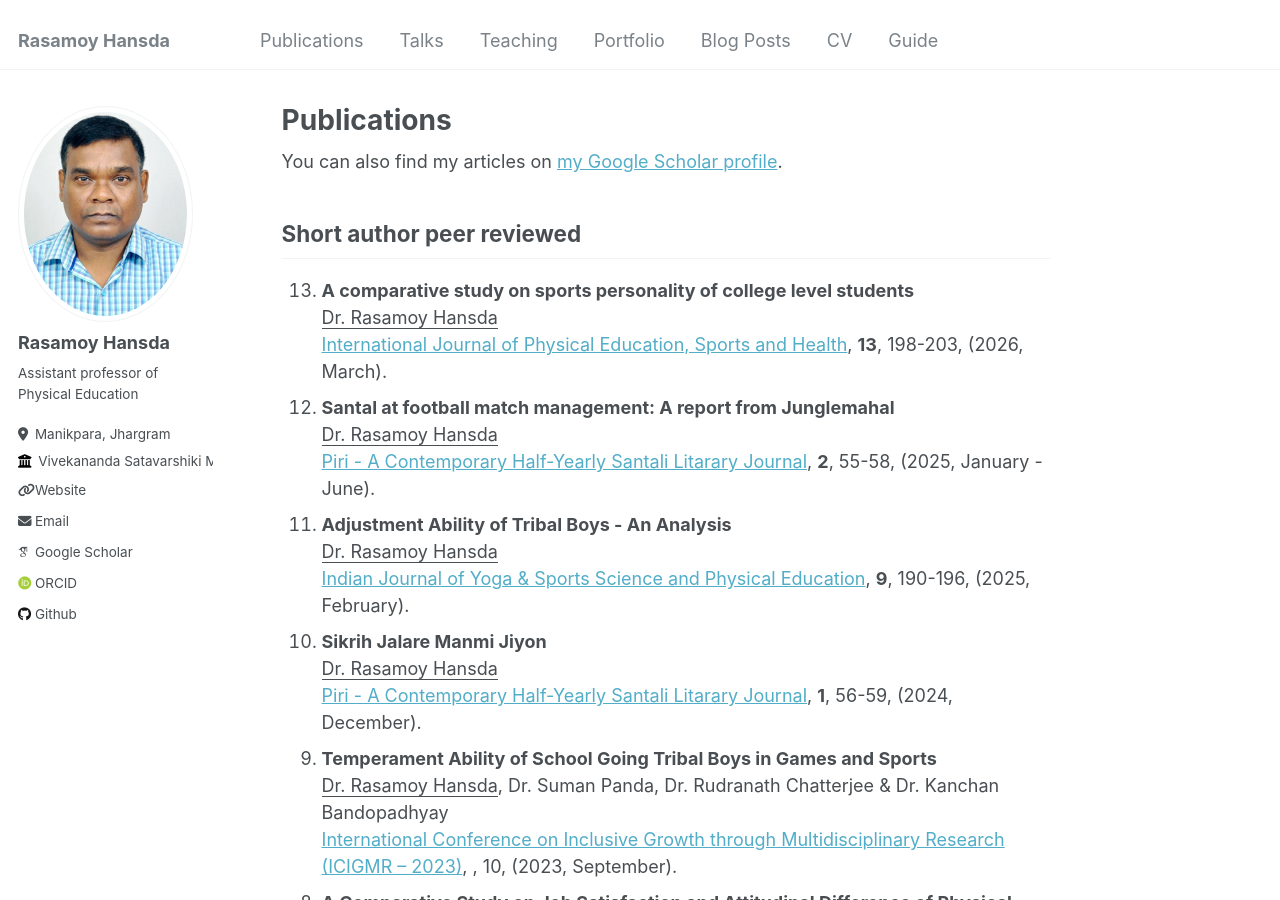
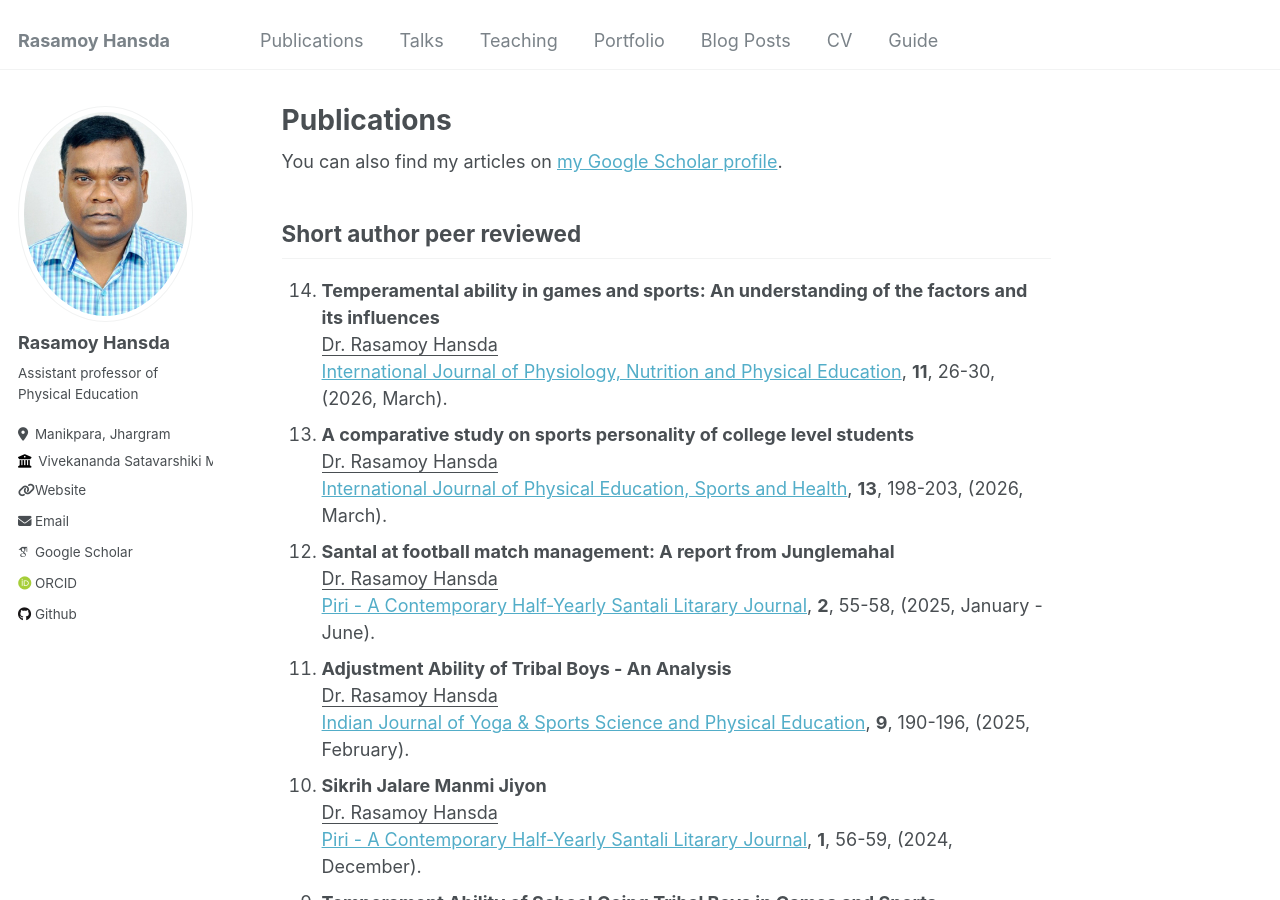
Before and after one commit to rhansda1/rhansda1.github.io, a Jekyll site: the page built from _pages/publications.md, in a window 1280 px wide and 900 px high. Built offline with Jekyll 4.4.1, drawn with Linux system fonts in a browser that asks for light colours; some web fonts are replaced.

Commit message:
Update publications_html.yaml

```diff
--- a/_data/publications_html.yaml
+++ b/_data/publications_html.yaml
@@ -1,4 +1,17 @@
-Hansda:2026:
+Hansda:2026B:
+  year: '2026, March'
+  pages: '26-30'
+  number: '3'
+  volume: '11'
+  journal: International Journal of Physiology, Nutrition and Physical Education
+  doi: https://www.doi.org/10.22271/journalofsport.2026.v11.i3a.3153
+  primaryclass:
+  archiveprefix:
+  eprint:
+  title: "Temperamental ability in games and sports: An understanding of the factors and its influences"
+  author: <u>Dr. Rasamoy Hansda</u>
+
+Hansda:2026A:
   year: '2026, March'
   pages: '198-203'
   number: '3'
```
